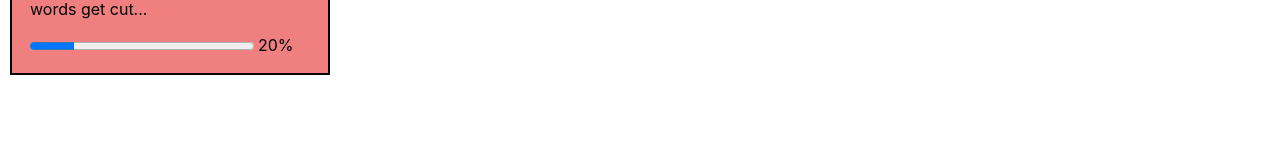
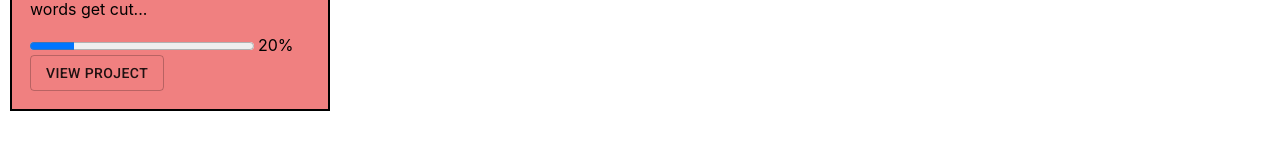
Before and after one commit to CodeLab-Internship-Word-Tracking-Team/word_tracking_app, a React (Create React App) app in the folder client/: page /projects in a window 1280 px wide. Shown: the part 204-349 px from the top of the page. Built offline with nearby package versions, Linux system fonts and the light colour scheme; no server answers.

Commit message:
Add project view button

```diff
--- a/client/src/Components/ProjectCard.css
+++ b/client/src/Components/ProjectCard.css
@@ -19,3 +19,7 @@
 .project-card-progress-label {
     padding: 4px;
 }
+
+.project-card-view-btn {
+    margin: 4px;
+}
--- a/client/src/Components/ProjectCard.js
+++ b/client/src/Components/ProjectCard.js
@@ -1,13 +1,18 @@
 import React from "react";
 import '../Components/ProjectCard.css';
+import { makeStyles } from '@material-ui/core/styles';
+import Button from '@material-ui/core/Button';
 
 function ProjectCard() {
+
     return (
         <div className="project-card-container">
             <div className="project-card-content">
                 <h2>Project Title</h2>
                 <p>Project description or tagline. We'll need to decide at what point the words get cut...</p>
-                <progress id="progress-bar" className="project-card-progress-bar" value="20" max="100"></progress><label for="progress-bar" className="project-card-progress-label">20%</label>
+                <progress id="progress-bar" className="project-card-progress-bar" value="20" max="100"></progress>
+                <label for="progress-bar" className="project-card-progress-label">20%</label>
+                <Button variant="outlined" className="project-card-view-btn">VIEW PROJECT</Button>
             </div>
         </div>
     );
```
